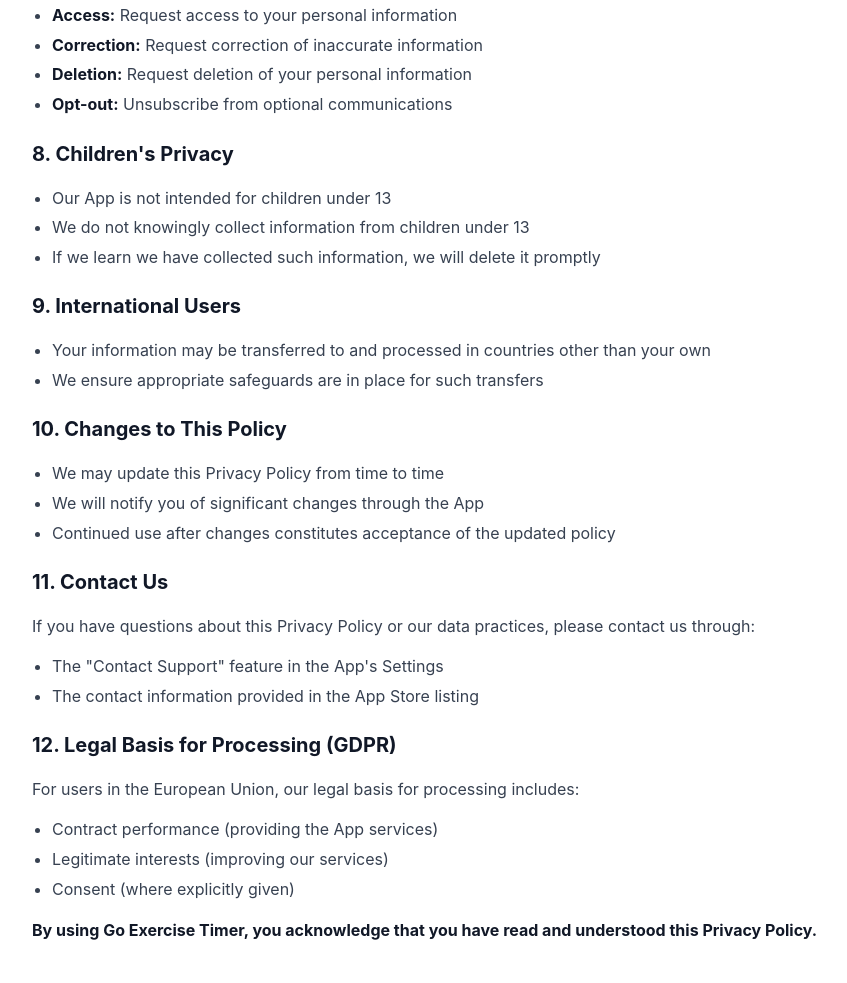
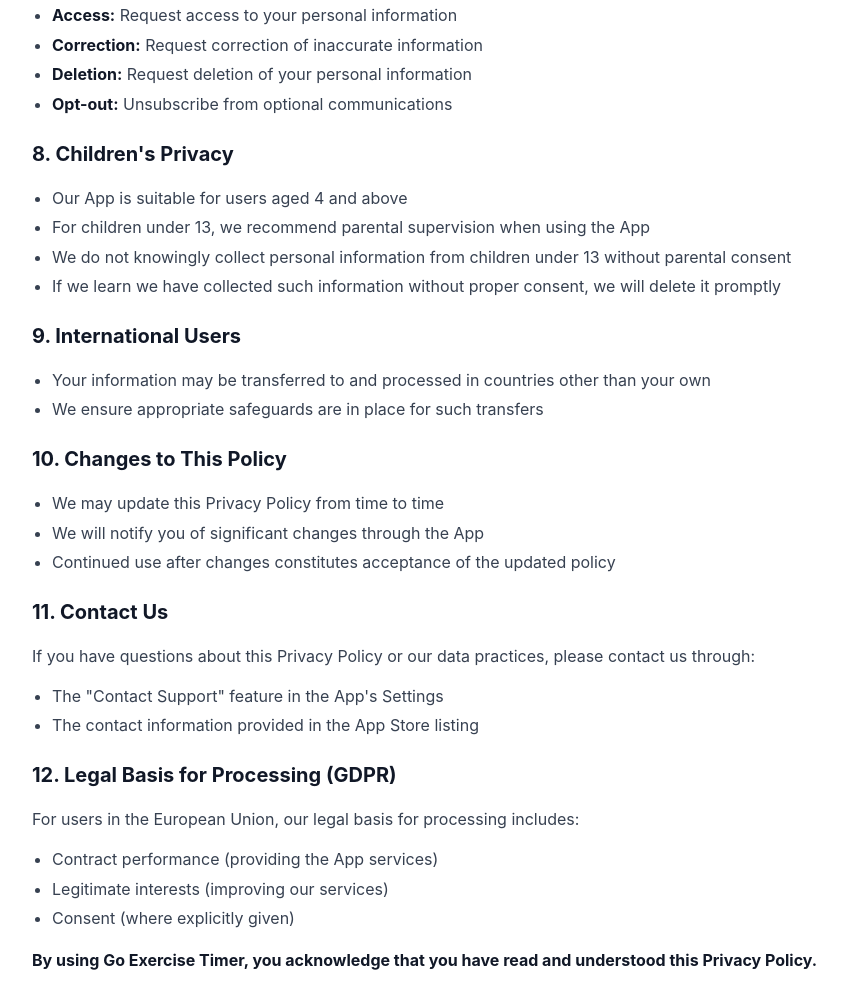
Before and after one commit to dorapocket-tech/dorapocket-tech.github.io, a plain HTML site: page go-exercise-timer/privacy.html in a window 1280 px wide. Shown: the part 2140-3123 px from the top of the page, without its empty margins (208-1055 px from the left). Drawn offline with Linux system fonts and the light colour scheme.

Commit message:
Update legal content according to age rating

```diff
--- a/go-exercise-timer/privacy.html
+++ b/go-exercise-timer/privacy.html
@@ -148,10 +148,11 @@
 
     <h2>8. Children's Privacy</h2>
     <ul>
-      <li>Our App is not intended for children under 13</li>
-      <li>We do not knowingly collect information from children under 13</li>
+      <li>Our App is suitable for users aged 4 and above</li>
+      <li>For children under 13, we recommend parental supervision when using the App</li>
+      <li>We do not knowingly collect personal information from children under 13 without parental consent</li>
       <li>
-        If we learn we have collected such information, we will delete it
+        If we learn we have collected such information without proper consent, we will delete it
         promptly
       </li>
     </ul>
```
Also changed, not shown: go-exercise-timer/terms.html (+2 -1 lines).
